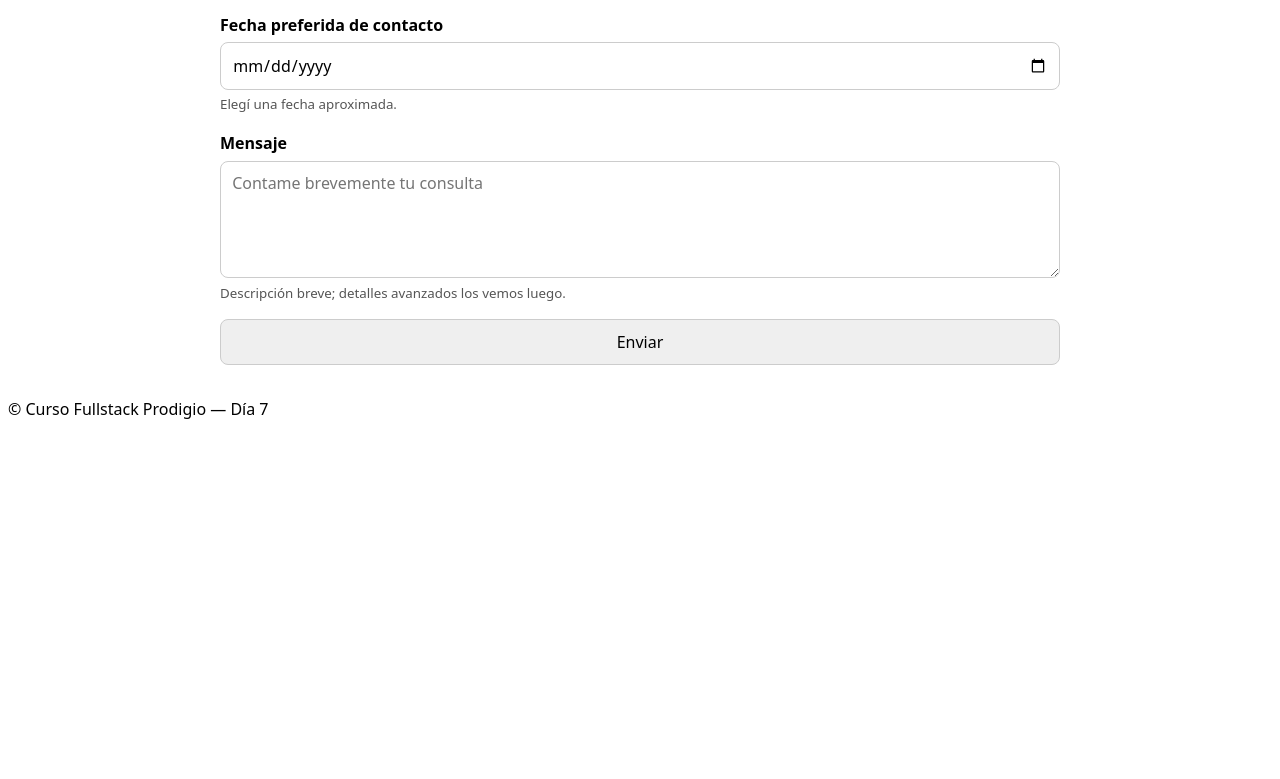
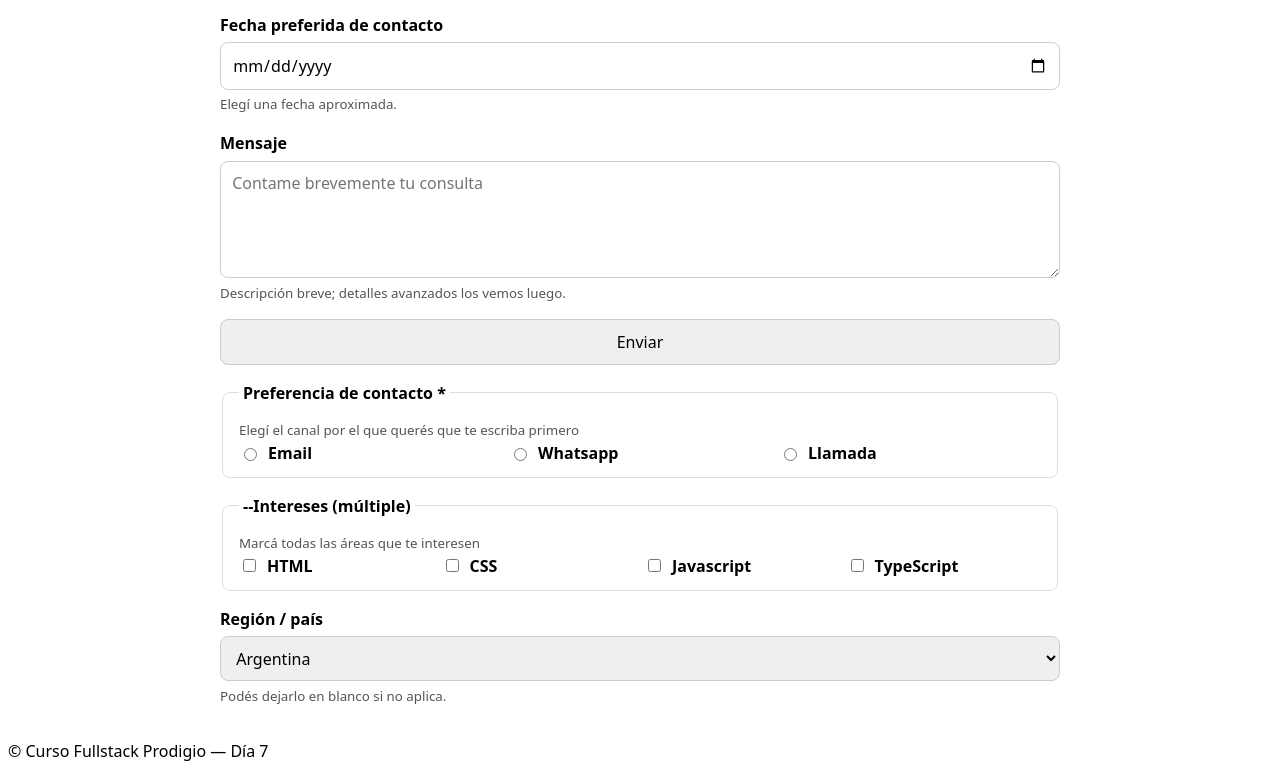
Before and after one commit to 1luciasuarez/html-foundations, a plain HTML site: page dia07/index.html in a window 1280 px wide. Shown: the part 591-1370 px from the top of the page. Before the commit the page ends 1028 px from the top, so only its background shows below. Drawn offline with Linux system fonts and the light colour scheme.

Commit message:
feat(html): Día 7 bloque 2 — fieldset/legend, radios (grupo con required), checkboxes (múltiple) y select con optgroup (W3C 0)

```diff
--- a/dia07/index.html
+++ b/dia07/index.html
@@ -18,6 +18,10 @@
       small { color: #555; }
       .fila { display: grid; gap: 1rem; grid-template-columns: 1fr 1fr; }
       @media (max-width: 700px) { .fila { grid-template-columns: 1fr; } }
+      fieldset { border: 1px solid #ddd; border-radius: .5rem; padding: .75rem 1rem; }
+legend { font-weight: 700; padding: 0 .25rem; }
+.opciones { display: grid; gap: .5rem; grid-template-columns: repeat(auto-fit, minmax(180px, 1fr)); }
+.opcion { display: flex; align-items: center; gap: .5rem; }
     </style>
     </head>
     <body>
@@ -86,6 +90,70 @@
                     <small>Descripción breve; detalles avanzados los vemos luego.</small>
                 </div>
                 <button type="submit">Enviar</button>
+
+                <!--Preferencia de contacto (RADIOS)-->
+                <fieldset aria-describedby="ayuda-contacto">
+                    <legend>Preferencia de contacto <span aria-hidden="true">*</span></legend>
+                    <small id="ayuda-contacto">Elegí el canal por el que querés que te escriba primero</small>
+
+                    <div class="opciones">
+                        <div class="opcion">
+                            <input type="radio" id="pref-email" name="contact_pref" value="email" required>
+                            <label for="pref-email">Email</label>
+                        </div>
+                        <div class="opcion">
+                            <input type="radio" id="pref-whatsapp" name="contact_pref" value="whatsapp">
+                            <label for="pref-whatsapp">Whatsapp</label>
+                        </div>
+                        <div class="opcion">
+                            <input type="radio" id="pref-llamada" name="contact_pref" value="call">
+                            <label for="pref-llamada">Llamada</label>
+                        </div>
+                    </div>
+                </fieldset>
+
+                <!--Intereses (CHECKBOXES)-->
+                <fieldset aria-describedby="ayuda-intereses">
+                    <legend>--Intereses (múltiple)</legend>
+                    <small id="ayuda-intereses">Marcá todas las áreas que te interesen</small>
+
+                    <div class="opciones">
+                            <div class="opcion">
+                                <input type="checkbox" id="int-html" name="interests" value="html">
+                                <label for="int-html">HTML</label>
+                            </div>
+                            <div class="opcion">
+                                <input type="checkbox" id="int-css" name="interests" value="css">
+                                <label for="int-css">CSS</label>
+                            </div>
+                            <div class="opcion">
+                                <input type="checkbox" id="int-js" name="interests" value="js">
+                                <label for="int-js">Javascript</label>
+                            </div>
+                            <div class="opcion">
+                                <input type="checkbox" id="int-ts" name="interests" value="ts">
+                                <label for="int-ts">TypeScript</label>
+                            </div>
+                        </div>
+                </fieldset>
+
+                <!--Región / país (SELECT con OPTGROUP)-->
+                <div class="campo">
+                    <label for="region">Región / país</label>
+                    <select id="region" name="region" autocomplete="country">
+                        <optgroup label="Ámeria del Sur">
+                            <option value="AR">Argentina</option>
+                            <option value="CL">Chile</option>
+                            <option value="UY">Uruguay</option>
+                           </optgroup>
+                           <optgroup label="Europa">
+                            <option value="ES">España</option>
+                            <option value="IT">Italia</option>
+                            <option value="FR">Francia</option>
+                           </optgroup>
+                    </select>
+                    <small>Podés dejarlo en blanco si no aplica.</small>
+                </div>
             </form>
         </main>
 
```
